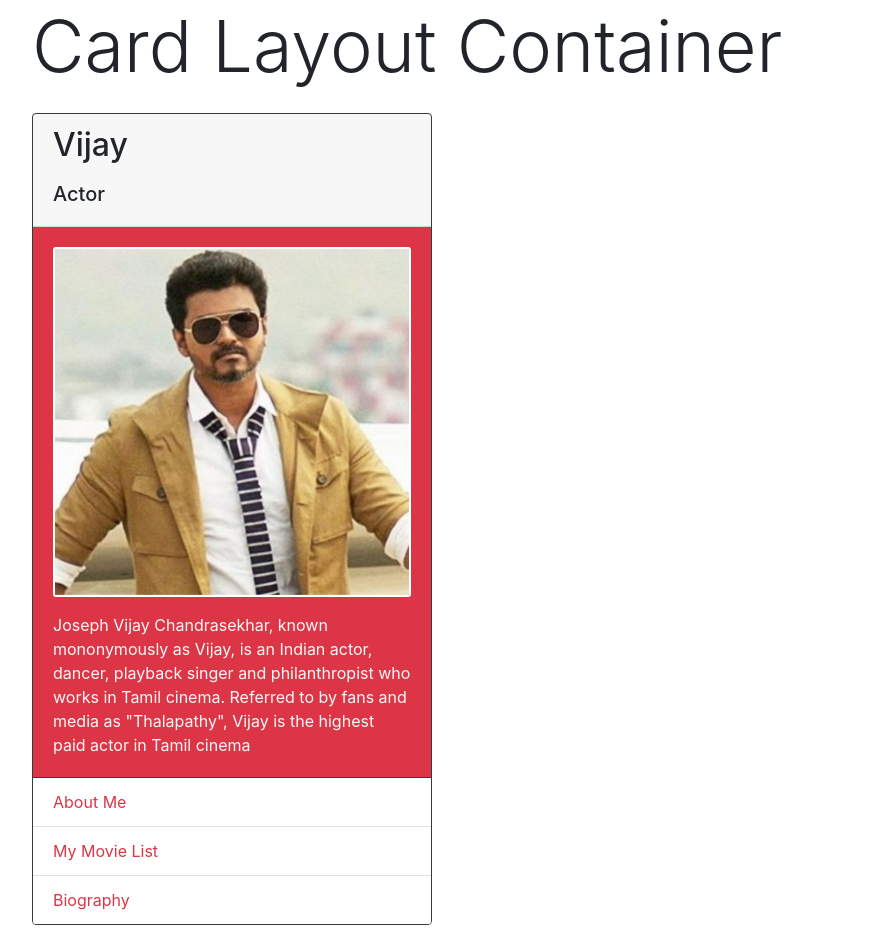
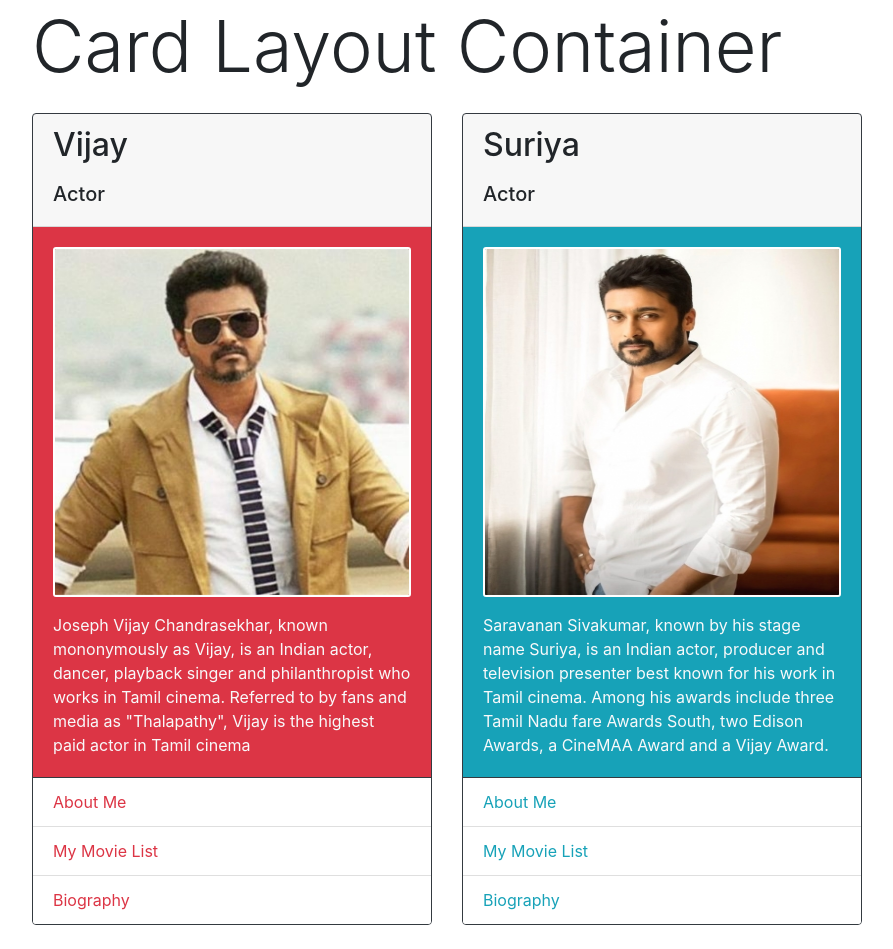
Before and after one commit to nazhimkalam/Bootstrap-Crash-Course, a plain HTML site: page Tutorial/LayoutComponents.html in a window 1280 px wide. Shown: the part 1750-2699 px from the top of the page, without its empty margins (53-946 px from the left). Before the commit the page ends 2675 px from the top, so only its background shows below. Drawn offline with Linux system fonts and the light colour scheme.

Commit message:
Completed_Layout_Component

```diff
--- a/Tutorial/LayoutComponents.html
+++ b/Tutorial/LayoutComponents.html
@@ -151,6 +151,9 @@
 
 			<!--Card Layout Container-->
 			<div class="display-3 mb-4">Card Layout Container</div>
+
+			<div class="card-deck">
+				<section class="mb-4">
 					<div class="card mb5 border-dark" style="width: 400px;">
 						<div class="card-header">
 							<h2 class="card-title mb-4">Vijay</h2>
@@ -168,9 +171,9 @@
 							/>
 
 							<p class="card-text text-light">
-						Joseph Vijay Chandrasekhar, known mononymously as Vijay, is an Indian actor, dancer, playback
-						singer and philanthropist who works in Tamil cinema. Referred to by fans and media as
-						"Thalapathy", Vijay is the highest paid actor in Tamil cinema
+								Joseph Vijay Chandrasekhar, known mononymously as Vijay, is an Indian actor, dancer,
+								playback singer and philanthropist who works in Tamil cinema. Referred to by fans and
+								media as "Thalapathy", Vijay is the highest paid actor in Tamil cinema
 							</p>
 						</div>
 						<div class="list-group list-group-flush">
@@ -179,6 +182,43 @@
 							<a class="list-group-item text-danger" href="#">Biography</a>
 						</div>
 					</div>
+				</section>
+				<!--card_01-->
+
+				<section class="mb-4">
+					<div class="card mb5 border-dark" style="width: 400px;">
+						<div class="card-header">
+							<h2 class="card-title mb-4">Suriya</h2>
+							<h5 class="card-subtitle mb-2">Actor</h5>
+						</div>
+
+						<div class="card-body bg-info">
+							<img
+								class="card-img image-fluid mb-3"
+								src="/assets/suriya.jpg"
+								height="350"
+								style="border: 2px white solid;"
+								width="280"
+								alt="vijay"
+							/>
+
+							<p class="card-text text-light">
+								Saravanan Sivakumar, known by his stage name Suriya, is an Indian actor, producer and
+								television presenter best known for his work in Tamil cinema. Among his awards include
+								three Tamil Nadu fare Awards South, two Edison Awards, a
+								CineMAA Award and a Vijay Award.
+							</p>
+						</div>
+						<div class="list-group list-group-flush">
+							<a class="list-group-item text-info" href="#">About Me</a>
+							<a class="list-group-item text-info" href="#">My Movie List</a>
+							<a class="list-group-item text-info" href="#">Biography</a>
+						</div>
+					</div>
+				</section>
+				<!--card_02-->
+            </div>
+
 		</div>
 
 		<script src="../jquery/dist/jquery.slim.min.js"></script>
```
Also changed, not shown: assets/suriya.jpg (added). Lines whose indentation alone changed are shown as unchanged.
